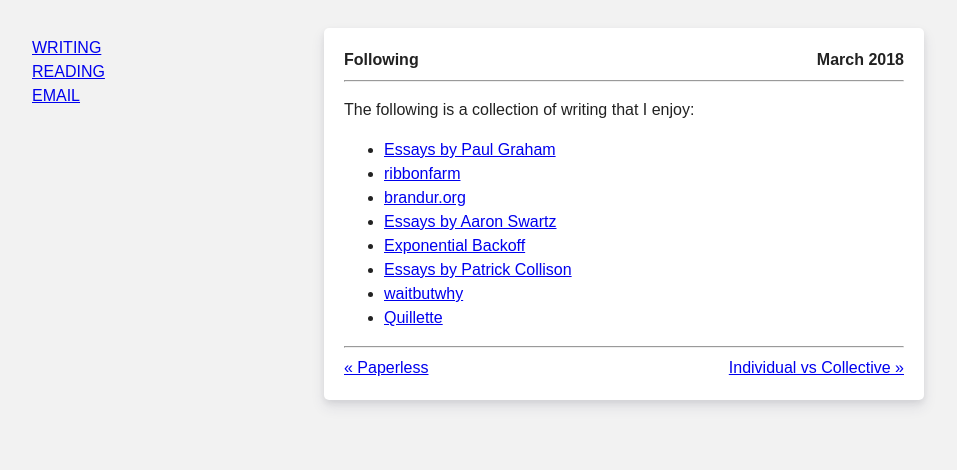
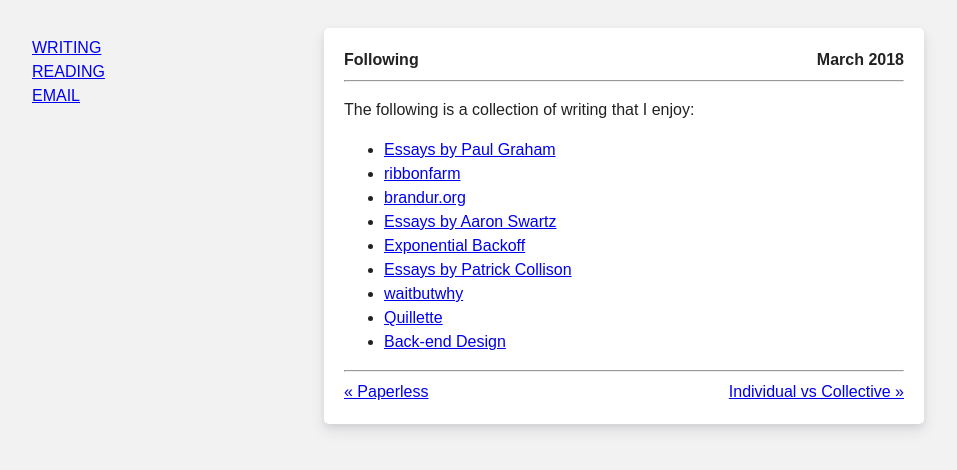
Before and after one commit to rogerkirkness/writing, a Jekyll site: the page built from _posts/2018-03-13-following.md, in a window 1280 px wide. Shown: the top 470 px of the page, without its empty margins (16-973 px from the left). Built offline with Jekyll 4.4.1, drawn with Linux system fonts in a browser that asks for light colours.

Commit message:
Bump version to 1.1.1

```diff
--- a/_posts/2018-03-13-following.md
+++ b/_posts/2018-03-13-following.md
@@ -13,3 +13,4 @@
 * [Essays by Patrick Collison](https://patrickcollison.com/)
 * [waitbutwhy](https://waitbutwhy.com/)
 * [Quillette](http://quillette.com/)
+* [Back-end Design](https://github.com/binhnguyennus/awesome-scalability)
```
